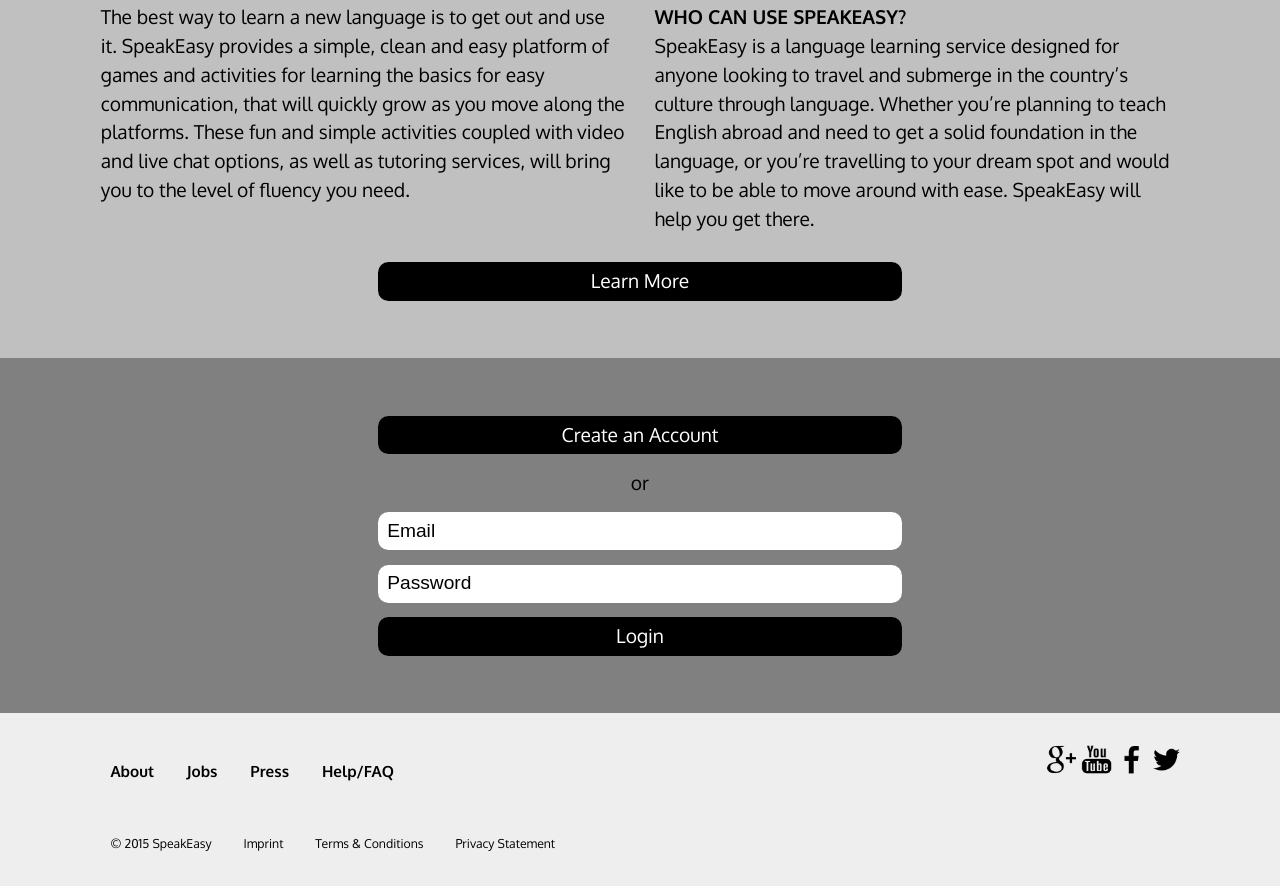
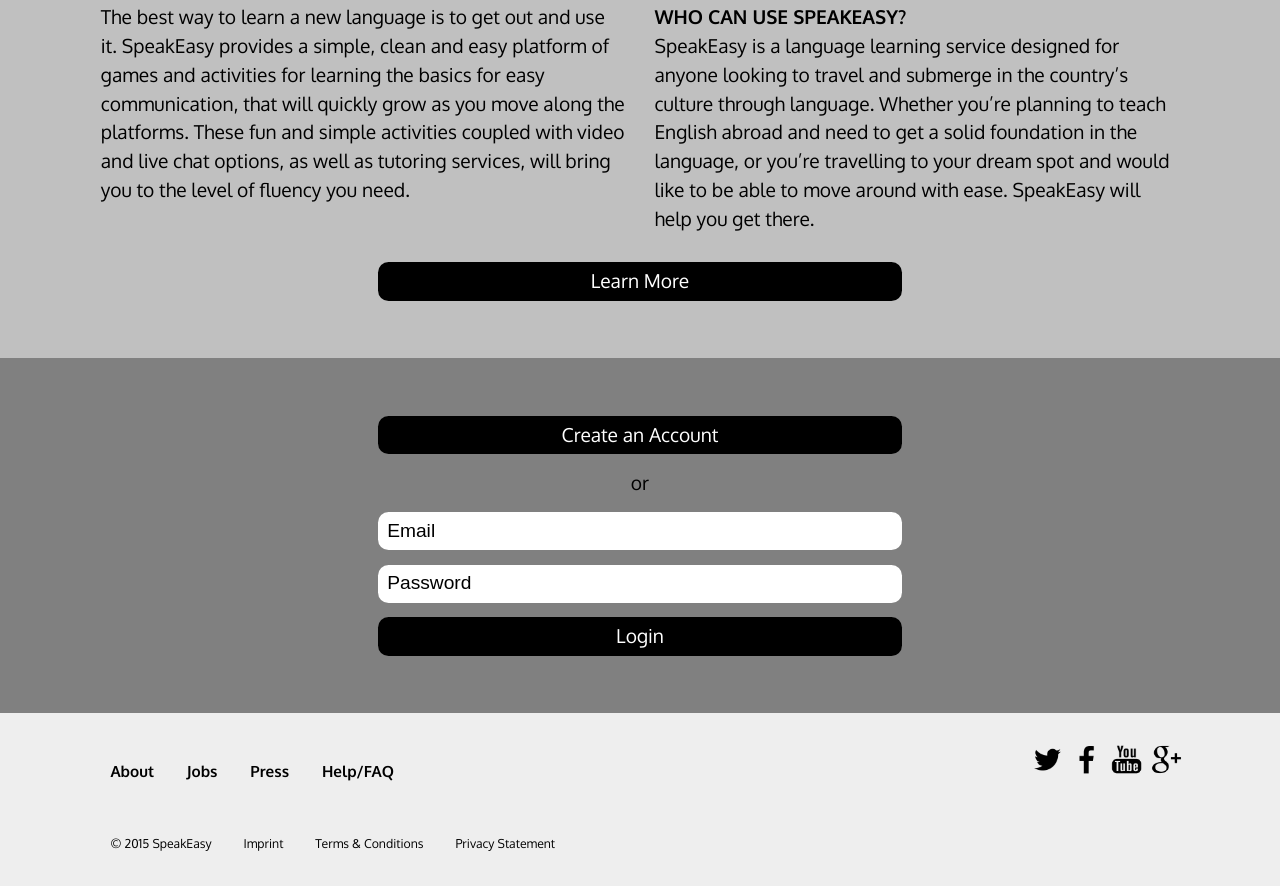
Before and after one commit to KevinBMcIntyre/dsn1675-saas-website, a plain HTML site: page index.html in a window 1280 px wide. Shown: the part 688-1574 px from the top of the page. Drawn offline with Linux system fonts and the light colour scheme.

Commit message:
finished footer

```diff
--- a/css/main.css
+++ b/css/main.css
@@ -18,7 +18,12 @@ a{
 	width: 35px;
 	height: 35px;
 	margin: 0;
-	padding: 0;}
+	padding: 0;
+	display: inline-block;
+}
+.footalign {
+	text-align: center;
+}
 .button {
 	border-radius: .55em;
 	text-align: center;
@@ -109,6 +114,9 @@ footer ol{
 .four {
 	background-color: #D3D3D3;
 }
+.footalign {
+	text-align: right;
+}
 }
 @media only screen and (min-width: 60em) {
 .one {
--- a/index.html
+++ b/index.html
@@ -85,23 +85,23 @@
 						</ol>
 					</nav>
 				</div>
-				<div class="unit unit-xs-1 unit-s-1-2 unit-m-1-2 unit-l-1-2">
-					<div class="embed embed--1by1 social media__img--reversed ">
+				<div class="unit unit-xs-1 unit-s-1 unit-m-1-2 unit-l-1-2 footalign">
+					<div class="embed embed--1by1 social">
 						<a href="http://twitter.com/">
 							<img class="embed__item" src="images/logos-tw.png" alt="twitter">
 						</a>
 					</div>
-					<div class="embed embed--1by1 social media__img--reversed ">
+					<div class="embed embed--1by1 social">
 						<a href="http://facebook.com/">
 							<img class="embed__item" src="images/logos-fb.png" alt="facebook">
 						</a>
 					</div>
-					<div class="embed embed--1by1 social media__img--reversed ">
+					<div class="embed embed--1by1 social">
 						<a href="http://youtube.com/">
 							<img class="embed__item" src="images/logos-yt.png" alt="youtube">
 						</a>
 					</div>
-					<div class="embed embed--1by1 social media__img--reversed ">
+					<div class="embed embed--1by1 social">
 						<a href="http://googleplus.com/">
 						<img class="embed__item" src="images/logos-gp.png" alt="google plus">
 						</a>
```
Also changed, not shown: features.html (+5 -5 lines), signup.html (+5 -5 lines), subscriptions.html (+5 -5 lines).
